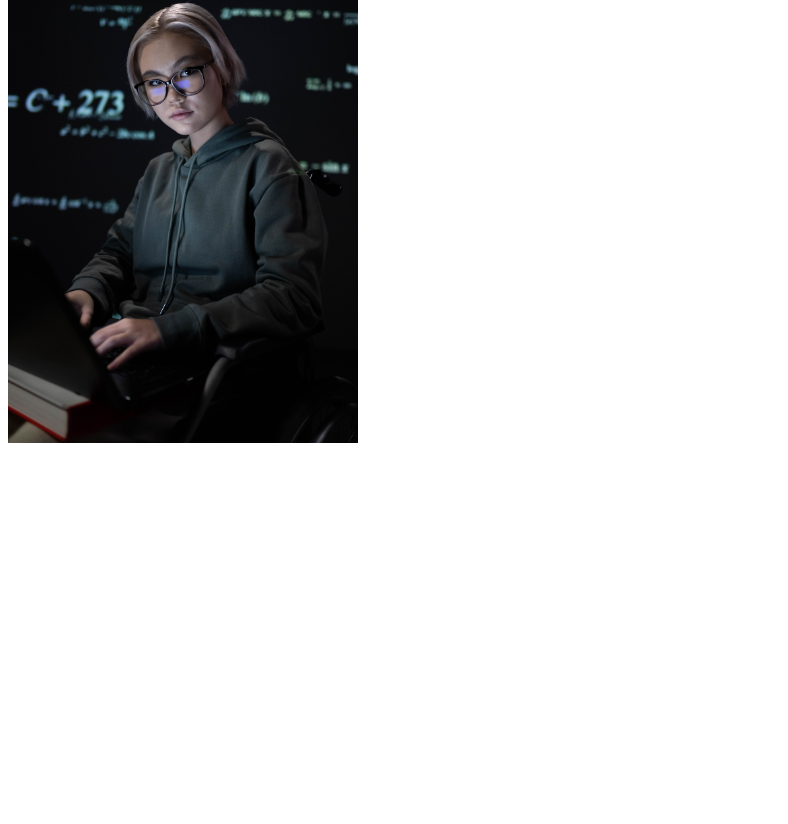
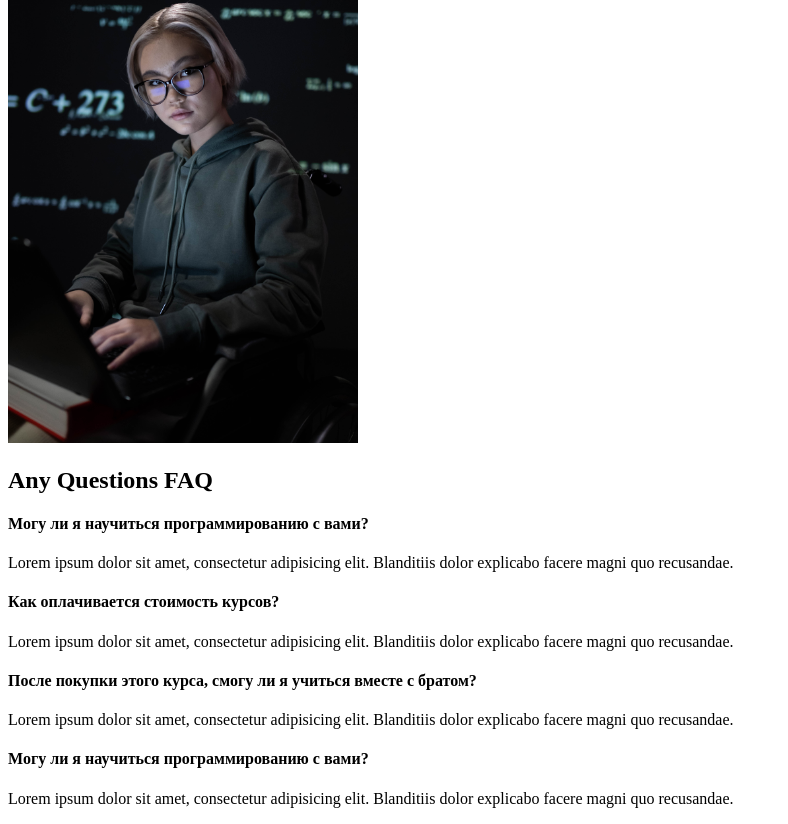
Before and after one commit to MukhammadaliDadabaev/practice-react--project_website, a React (Create React App) app: page / in a window 1280 px wide. Shown: the part 825-1649 px from the top of the page, without its empty margins (0-788 px from the left). Before the commit the page ends 1280 px from the top, so only its background shows below. Built offline with nearby package versions, Linux system fonts and the light colour scheme.

Commit message:
Add FaqSection commit motto

```diff
--- /dev/null
+++ b/src/components/FaqSection.js
@@ -0,0 +1,33 @@
+import React, {createRef} from "react";
+
+const FaqSection = () => {
+    return <div className="faq">
+        <h2>Any Questions <span>FAQ</span></h2>
+        <div className="question">
+            <h4>Могу ли я научиться программированию с вами?</h4>
+            <div className="answer">
+                <p>Lorem ipsum dolor sit amet, consectetur adipisicing elit. Blanditiis dolor explicabo facere magni quo recusandae.</p>
+            </div>
+        </div>
+        <div className="question">
+            <h4>Как оплачивается стоимость курсов?</h4>
+            <div className="answer">
+                <p>Lorem ipsum dolor sit amet, consectetur adipisicing elit. Blanditiis dolor explicabo facere magni quo recusandae.</p>
+            </div>
+        </div>
+        <div className="question">
+            <h4>После покупки этого курса, смогу ли я учиться вместе с братом?</h4>
+            <div className="answer">
+                <p>Lorem ipsum dolor sit amet, consectetur adipisicing elit. Blanditiis dolor explicabo facere magni quo recusandae.</p>
+            </div>
+        </div>
+        <div className="question">
+            <h4>Могу ли я научиться программированию с вами?</h4>
+            <div className="answer">
+                <p>Lorem ipsum dolor sit amet, consectetur adipisicing elit. Blanditiis dolor explicabo facere magni quo recusandae.</p>
+            </div>
+        </div>
+    </div>
+}
+
+export default FaqSection;
--- a/src/pages/AboutUs.js
+++ b/src/pages/AboutUs.js
@@ -2,12 +2,14 @@ import React from "react";
 // import components
 import AboutSection from "../components/AboutSection";
 import BenefitsSection from "../components/BenefitsSection";
+import FaqSection from "../components/FaqSection";
 
 const AboutUs = () => {
   return (
     <>
       <AboutSection />
       <BenefitsSection />
+      <FaqSection />
     </>
   );
 };
```
